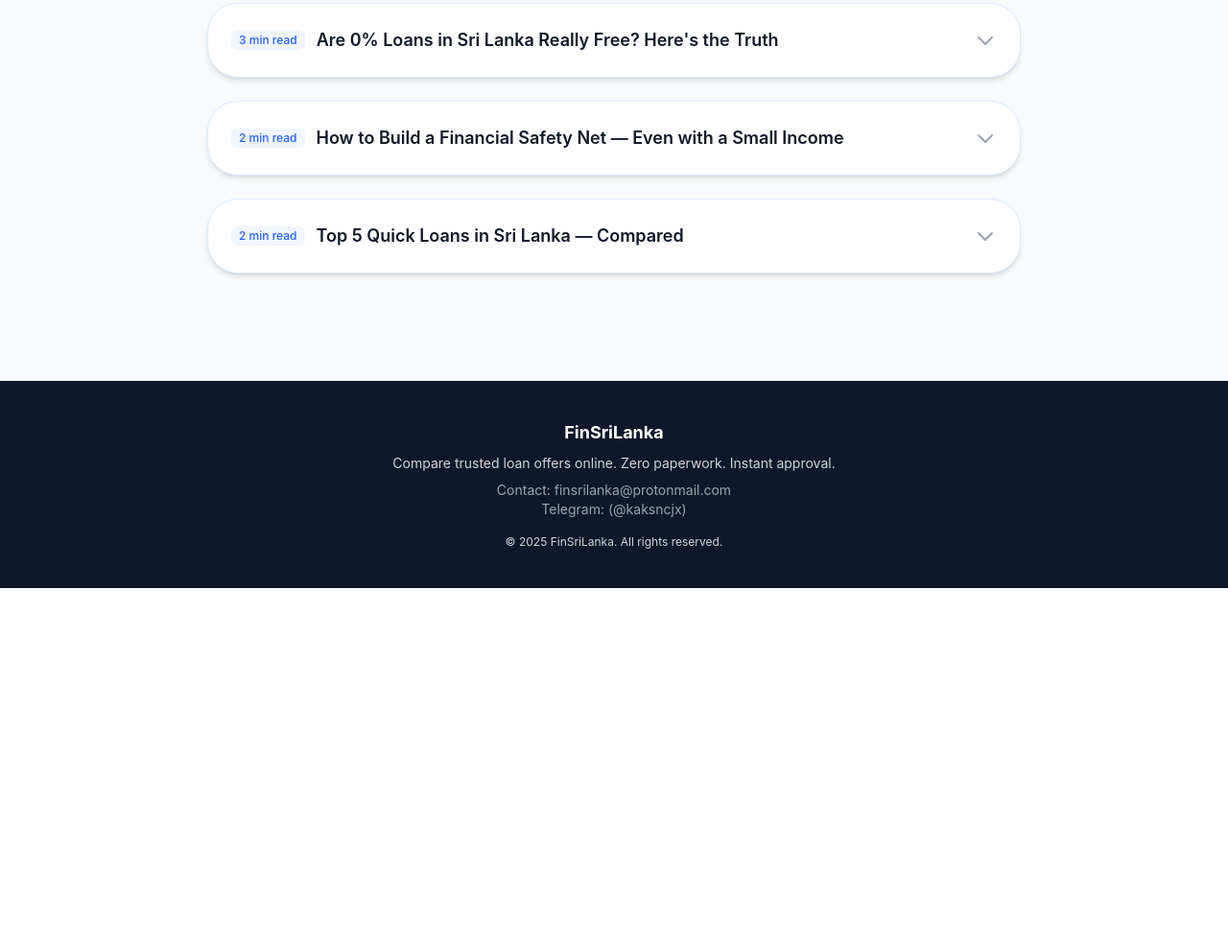
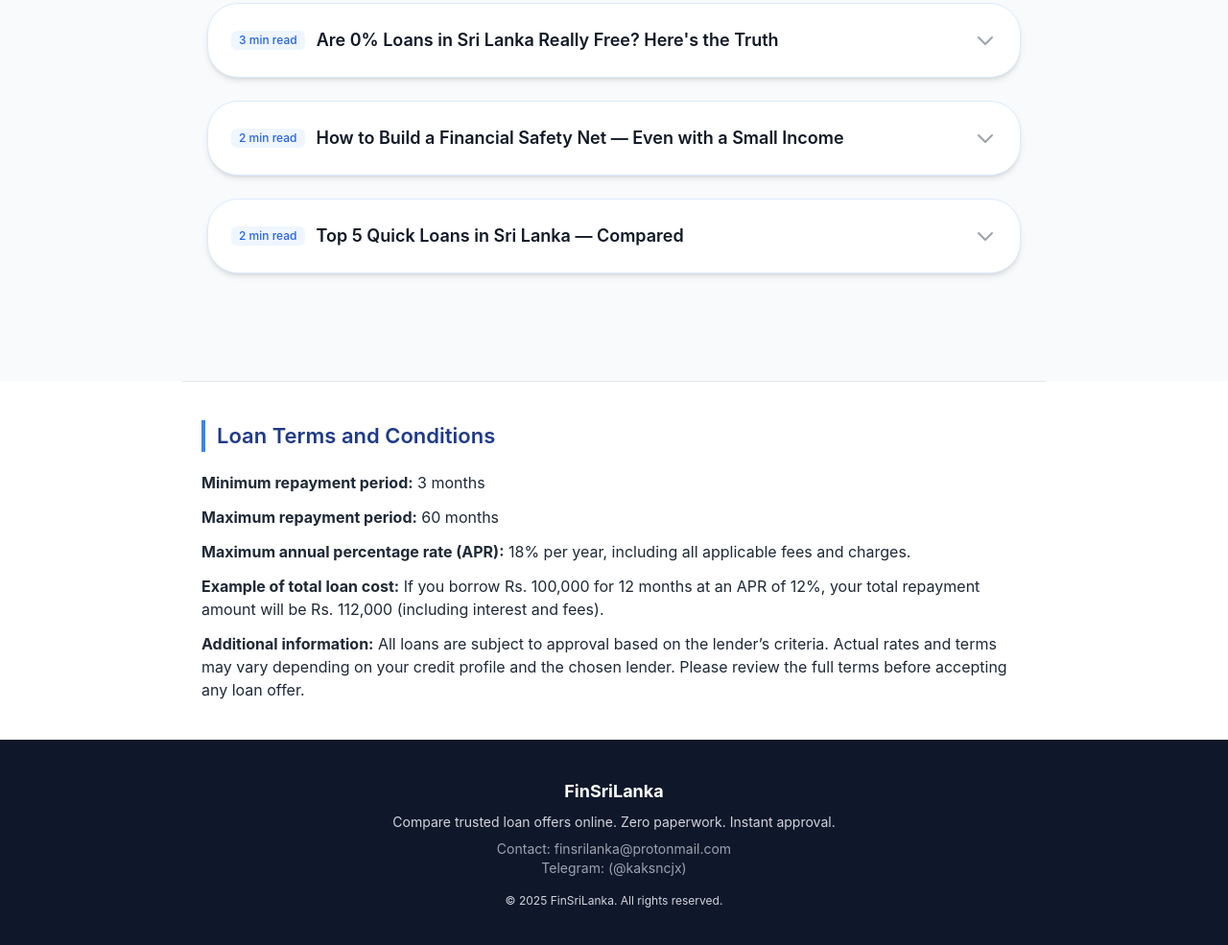
Before and after one commit to MarkAntonovs/betterloans, a plain HTML site: page index.html in a window 1280 px wide. Shown: the part 6253-7238 px from the top of the page at 96% size. Before the commit the page ends 6866 px from the top, so only its background shows below. Drawn offline with nearby package versions, Linux system fonts and the light colour scheme.

Commit message:
New site version

```diff
--- a/index.html
+++ b/index.html
@@ -708,6 +708,30 @@
     </div>
   </div>
 </section>
+<section style="padding: 40px 20px; background-color: #ffffff; border-top: 1px solid #e5e7eb; font-family: 'Inter', Arial, sans-serif; color: #1f2937; max-width: 900px; margin: 0 auto;">
+  <h2 style="font-size: 22px; font-weight: 600; color: #1e3a8a; margin-bottom: 20px; border-left: 4px solid #3b82f6; padding-left: 12px;">
+    Loan Terms and Conditions
+  </h2>
+
+  <ul style="list-style: none; padding: 0; margin: 0;">
+    <li style="margin-bottom: 12px;">
+      <strong>Minimum repayment period:</strong> 3 months
+    </li>
+    <li style="margin-bottom: 12px;">
+      <strong>Maximum repayment period:</strong> 60 months
+    </li>
+    <li style="margin-bottom: 12px;">
+      <strong>Maximum annual percentage rate (APR):</strong> 18% per year, including all applicable fees and charges.
+    </li>
+    <li style="margin-bottom: 12px;">
+      <strong>Example of total loan cost:</strong>
+      If you borrow Rs. 100,000 for 12 months at an APR of 12%, your total repayment amount will be Rs. 112,000 (including interest and fees).
+    </li>
+    <li>
+      <strong>Additional information:</strong> All loans are subject to approval based on the lender’s criteria. Actual rates and terms may vary depending on your credit profile and the chosen lender. Please review the full terms before accepting any loan offer.
+    </li>
+  </ul>
+</section>
 <!-- Footer -->
 <footer id="contact" class="bg-[#0f172a] text-white py-10 text-center">
   <div class="max-w-7xl mx-auto px-6">
```
